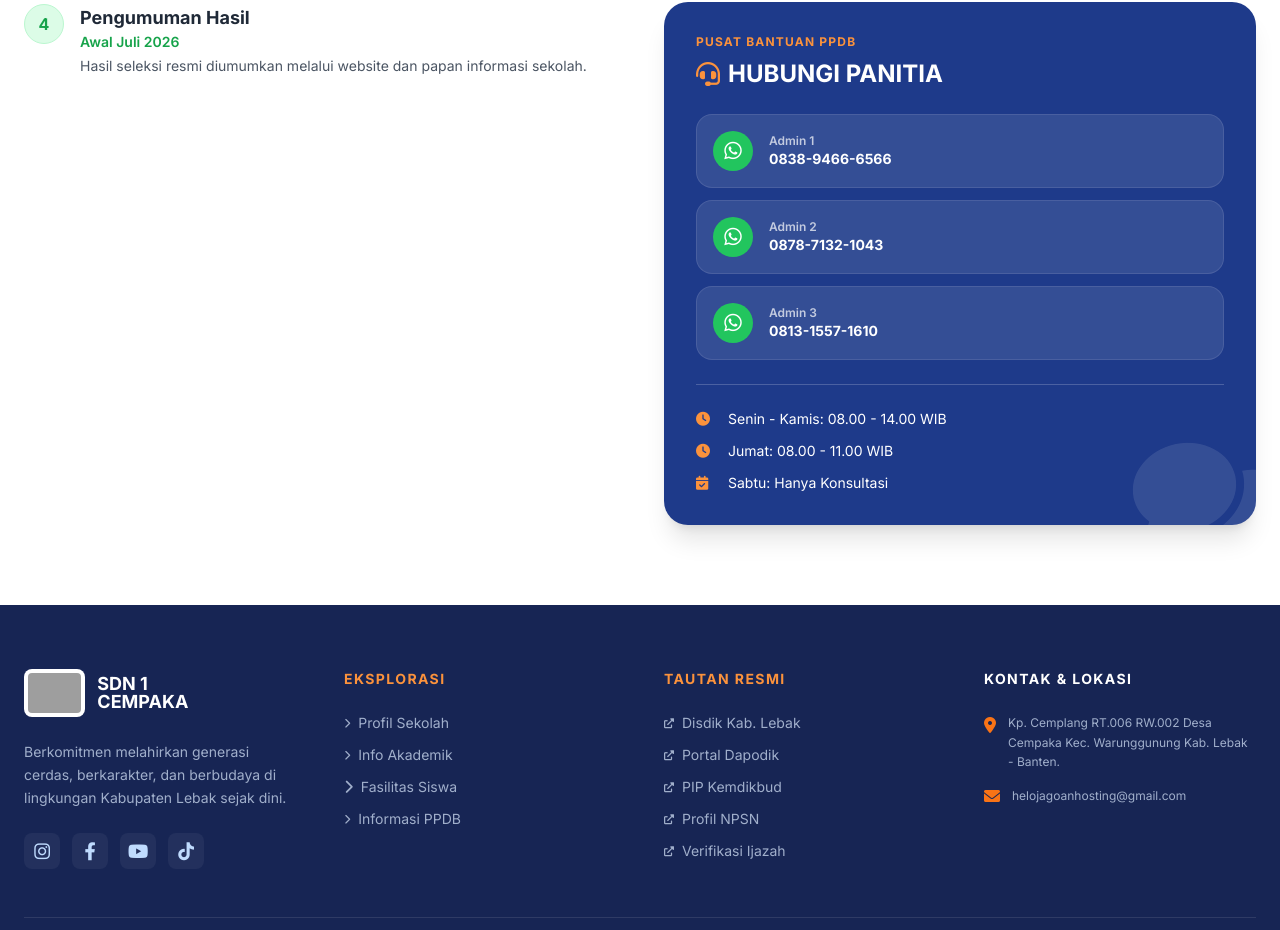
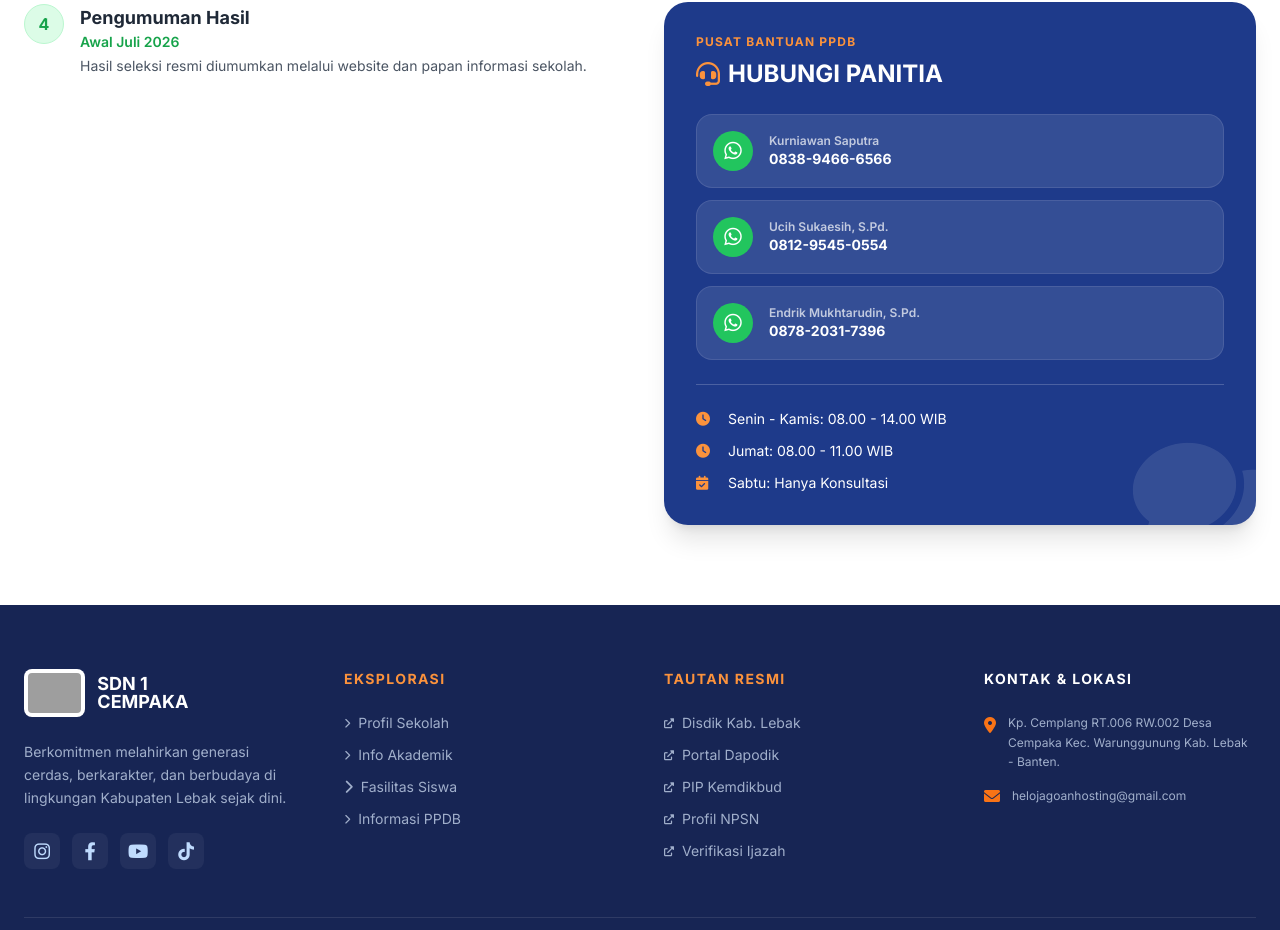
Before and after one commit to SDN-1-CEMPAKA/sdn1cempaka, a plain HTML site: page index.html in a window 1280 px wide. Shown: the part 9240-10170 px from the top of the page. Drawn offline with nearby package versions, Linux system fonts and the light colour scheme; grey boxes are pictures that could not be loaded.

Commit message:
Update index.html

```diff
--- a/index.html
+++ b/index.html
@@ -863,7 +863,7 @@
                                             <i class="fab fa-whatsapp"></i>
                                         </div>
                                         <div>
-                                            <p class="text-xs font-semibold opacity-70">Admin 1</p>
+                                            <p class="text-xs font-semibold opacity-70">Kurniawan Saputra</p>
                                             <p class="text-sm font-bold">0838-9466-6566</p>
                                         </div>
                                     </div>
@@ -871,28 +871,28 @@
                                 </a>
 
                                 <!-- Admin 2 -->
-                                <a href="https://wa.me/6287871321043" target="_blank" class="flex items-center justify-between bg-white/10 hover:bg-white/20 p-4 rounded-2xl transition border border-white/10 group">
+                                <a href="https://wa.me/6281295450554" target="_blank" class="flex items-center justify-between bg-white/10 hover:bg-white/20 p-4 rounded-2xl transition border border-white/10 group">
                                     <div class="flex items-center gap-4">
                                         <div class="bg-green-500 w-10 h-10 rounded-full flex items-center justify-center text-xl">
                                             <i class="fab fa-whatsapp"></i>
                                         </div>
                                         <div>
-                                            <p class="text-xs font-semibold opacity-70">Admin 2</p>
-                                            <p class="text-sm font-bold">0878-7132-1043</p>
+                                            <p class="text-xs font-semibold opacity-70">Ucih Sukaesih, S.Pd.</p>
+                                            <p class="text-sm font-bold">0812-9545-0554</p>
                                         </div>
                                     </div>
                                     <i class="fas fa-external-link-alt text-xs opacity-0 group-hover:opacity-100 transition"></i>
                                 </a>
 
                                 <!-- Admin 3 -->
-                                <a href="https://wa.me/6281315571610" target="_blank" class="flex items-center justify-between bg-white/10 hover:bg-white/20 p-4 rounded-2xl transition border border-white/10 group">
+                                <a href="https://wa.me/6287820317396" target="_blank" class="flex items-center justify-between bg-white/10 hover:bg-white/20 p-4 rounded-2xl transition border border-white/10 group">
                                     <div class="flex items-center gap-4">
                                         <div class="bg-green-500 w-10 h-10 rounded-full flex items-center justify-center text-xl">
                                             <i class="fab fa-whatsapp"></i>
                                         </div>
                                         <div>
-                                            <p class="text-xs font-semibold opacity-70">Admin 3</p>
-                                            <p class="text-sm font-bold">0813-1557-1610</p>
+                                            <p class="text-xs font-semibold opacity-70">Endrik Mukhtarudin, S.Pd.</p>
+                                            <p class="text-sm font-bold">0878-2031-7396</p>
                                         </div>
                                     </div>
                                     <i class="fas fa-external-link-alt text-xs opacity-0 group-hover:opacity-100 transition"></i>
```
